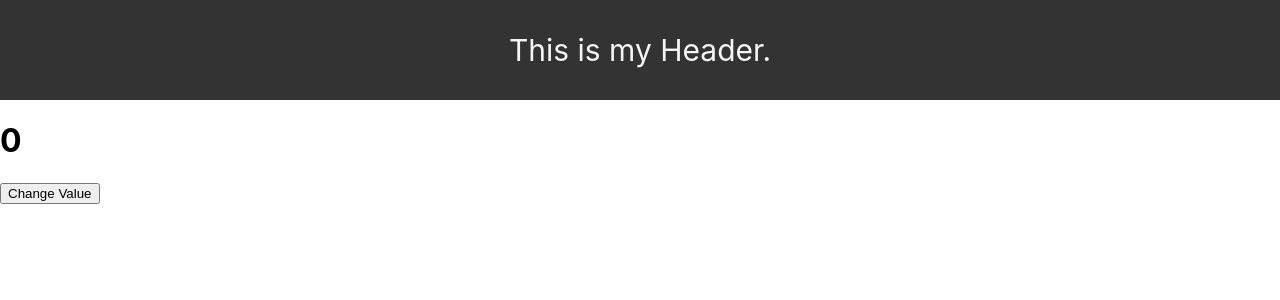
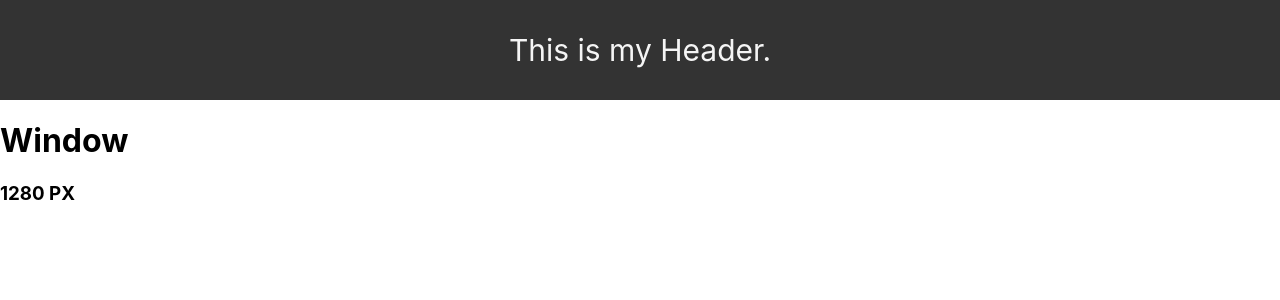
Before and after one commit to agwadan/React-Exercise, a React (Create React App) app: page / in a window 1280 px wide. Shown: the top 300 px of the page. Built offline with nearby package versions, Linux system fonts and the light colour scheme; the HTML template or start-up script is replaced by a standard one.

Commit message:
Revision 05:19:00 - Covered CleanUp Functions.

```diff
--- a/src/App.js
+++ b/src/App.js
@@ -3,7 +3,7 @@ import React from 'react';
 //import './App.css';
 import './index.css';
 import Header from './components/Header';
-import UseEffectBasics from './components/2-useEffect/UseEffectBasics';
+import UseEffectCleanUp from './components/2-useEffect/UseEffectCleanUp';
 
 //import styles from './App.module.css'; //----------------------------------------------------- Styling for the app.
 class App extends React.Component {
@@ -13,7 +13,7 @@ class App extends React.Component {
     return (
       <div className='container'>
         <Header />
-        <UseEffectBasics />
+        <UseEffectCleanUp />
 
       </div>
 
--- /dev/null
+++ b/src/components/2-useEffect/UseEffectCleanUp.jsx
@@ -0,0 +1,26 @@
+import React, { useState, useEffect } from 'react';
+
+
+export default function UseEffectCleanUp() {
+
+const [size, setSize] = useState(window.innerWidth);
+
+const changeSize = () => {
+  setSize(window.innerWidth);
+}
+
+useEffect(()=> {
+  window.addEventListener('resize', changeSize);
+  return()=>{
+    console.log('cleanup');
+    window.addEventListener('resize', changeSize);
+  }
+})
+
+  return (
+    <div>
+      <h1>Window</h1>
+      <h3>{size} PX</h3>
+    </div>
+  )
+}
```
